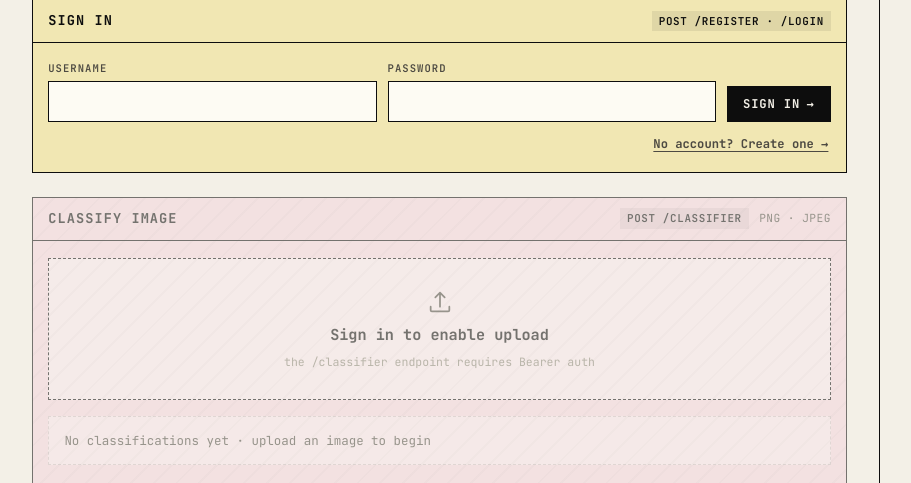
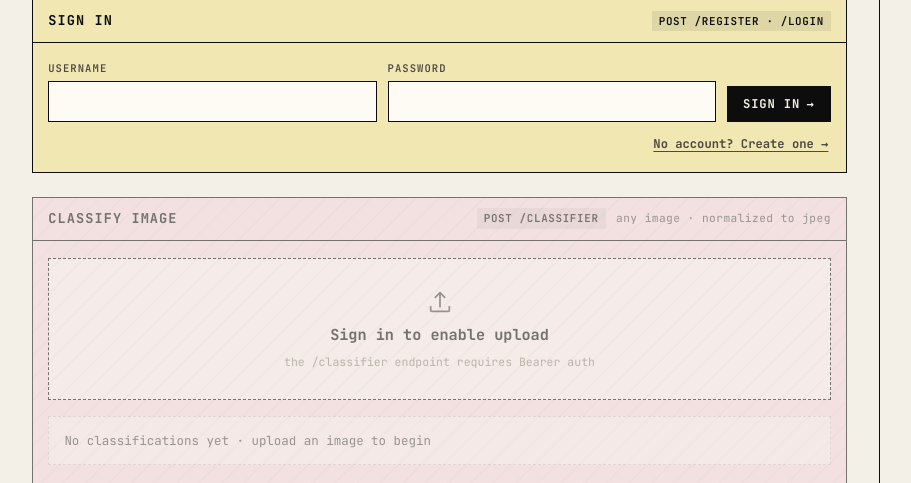
Before and after one commit to Wieder-Shahaf/picture-server, a Flask app: page / in a window 1280 px wide. Shown: the part 230-713 px from the top of the page, without its empty margins (0-911 px from the left). Run offline with Flask 3, Linux system fonts and the light colour scheme; parts of the project's set-up code (start-up, migrations or seed data) failed here and were passed over.

Commit message:
Fix click-to-upload and accept all standard image formats
Click upload: the dropzone <label> wrapped a <input hidden> which became
display:none via the global [hidden] rule. Some browsers refuse to forward
label clicks to display:none inputs, so the file picker silently failed
while drag-and-drop kept working. Replace the hidden attribute with a
visually-hidden class (offscreen via position:absolute) and add an
explicit for="file" on the label so native label-input forwarding
works cross-browser. Drop the JS click handler that was double-firing
the chooser.

Multi-format: change accept to image/* and normalize client-side so the
server's strict .png/.jpeg contract still holds:
  - .png passthrough
  - .jpeg passthrough
  - .jpg renamed to .jpeg
  - webp / gif / bmp / heic / etc. transcoded via canvas to JPEG with
    alpha flattened to white
The preview meta line shows e.g. 'transcoded webp -> jpeg' so the
normalization is visible.

```diff
--- a/web/website/static/app.js
+++ b/web/website/static/app.js
@@ -123,8 +123,8 @@
     const dzt = $("[data-dz-title]");
     const dzs = $("[data-dz-sub]");
     if (authed) {
-      dzt.textContent = "Drop a PNG or JPEG";
-      dzs.textContent = "or click to browse · must end in .png or .jpeg";
+      dzt.textContent = "Drop or click to upload an image";
+      dzs.textContent = "png · jpg · jpeg · webp · gif · bmp · others are transcoded to jpeg";
     } else {
       dzt.textContent = "Sign in to enable upload";
       dzs.textContent = "the /classifier endpoint requires Bearer auth";
@@ -235,22 +235,77 @@
     if (n < 1024 * 1024) return `${(n / 1024).toFixed(1)} KB`;
     return `${(n / 1024 / 1024).toFixed(2)} MB`;
   }
-  function loadFile(f) {
+
+  function readDataURL(file) {
+    return new Promise((resolve, reject) => {
+      const r = new FileReader();
+      r.onload = () => resolve(r.result);
+      r.onerror = () => reject(new Error("read failed"));
+      r.readAsDataURL(file);
+    });
+  }
+  function loadImageEl(src) {
+    return new Promise((resolve, reject) => {
+      const img = new Image();
+      img.onload = () => resolve(img);
+      img.onerror = () => reject(new Error("decode failed"));
+      img.src = src;
+    });
+  }
+  /**
+   * Normalize the file to something the server accepts (interface.md mandates
+   * .png or .jpeg). .jpg gets renamed; anything else gets canvas-transcoded
+   * to JPEG.  Returns the normalized File (may be the original).
+   */
+  async function normalizeForServer(file) {
+    const lowName = (file.name || "image").toLowerCase();
+    if (file.type === "image/png"  && lowName.endsWith(".png"))  return { file, note: null };
+    if (file.type === "image/jpeg" && lowName.endsWith(".jpeg")) return { file, note: null };
+    if (file.type === "image/jpeg" && lowName.endsWith(".jpg")) {
+      const renamed = new File([file], lowName.replace(/\.jpg$/i, ".jpeg"), { type: "image/jpeg" });
+      return { file: renamed, note: "renamed .jpg → .jpeg" };
+    }
+    // Everything else: transcode to JPEG via canvas
+    const dataUrl = await readDataURL(file);
+    const img = await loadImageEl(dataUrl);
+    const canvas = document.createElement("canvas");
+    canvas.width  = img.naturalWidth || img.width;
+    canvas.height = img.naturalHeight || img.height;
+    const ctx = canvas.getContext("2d");
+    ctx.fillStyle = "#fff";              // flatten alpha to white
+    ctx.fillRect(0, 0, canvas.width, canvas.height);
+    ctx.drawImage(img, 0, 0);
+    const blob = await new Promise((resolve, reject) => {
+      canvas.toBlob((b) => (b ? resolve(b) : reject(new Error("toBlob failed"))), "image/jpeg", 0.92);
+    });
+    const base = (file.name || "image").replace(/\.[^.]+$/, "") || "image";
+    const out = new File([blob], `${base}.jpeg`, { type: "image/jpeg" });
+    const origFmt = (file.type || lowName.split(".").pop() || "unknown").replace("image/", "");
+    return { file: out, note: `transcoded ${origFmt} → jpeg` };
+  }
+
+  async function loadFile(f) {
     if (!f) return;
-    const okType = f.type === "image/png" || f.type === "image/jpeg";
-    const okName = /\.(png|jpeg)$/i.test(f.name);
-    if (!okType || !okName) {
-      renderResults([], `only .png / .jpeg accepted (got "${f.name}")`, true);
+    if (!f.type || !f.type.startsWith("image/")) {
+      renderResults([], `not an image (got "${f.name || f.type}")`, true);
       return;
     }
-    state.file = f;
+    let normalized;
+    try {
+      normalized = await normalizeForServer(f);
+    } catch (e) {
+      renderResults([], `couldn't decode ${f.name}: ${e.message}`, true);
+      return;
+    }
+    state.file = normalized.file;
     stagedEl.hidden = false;
     cardUpload.classList.add("has-staged");
-    previewName.textContent = f.name;
-    previewSize.textContent = fmtBytes(f.size);
+    previewName.textContent = normalized.file.name;
+    const noteSuffix = normalized.note ? ` · ${normalized.note}` : "";
+    previewSize.textContent = fmtBytes(normalized.file.size) + noteSuffix;
     const reader = new FileReader();
     reader.onload = (e) => (previewImg.src = e.target.result);
-    reader.readAsDataURL(f);
+    reader.readAsDataURL(normalized.file);
   }
   function clearStagedFile() {
     state.file = null;
@@ -261,7 +316,8 @@
     previewSize.textContent = "";
     fileInput.value = "";
   }
-  dz.addEventListener("click", () => { if (state.token) fileInput.click(); });
+  // <label> wrapping <input type="file"> opens the file dialog natively on click.
+  // We only need a keyboard handler so the focusable label responds to Enter/Space.
   dz.addEventListener("keydown", (e) => {
     if ((e.key === "Enter" || e.key === " ") && state.token) {
       e.preventDefault(); fileInput.click();
--- a/web/website/static/styles.css
+++ b/web/website/static/styles.css
@@ -38,6 +38,15 @@
 
 * { box-sizing: border-box; }
 [hidden] { display: none !important; }
+.visually-hidden {
+  position: absolute !important;
+  width: 1px; height: 1px;
+  padding: 0; margin: -1px;
+  overflow: hidden;
+  clip: rect(0,0,0,0);
+  white-space: nowrap;
+  border: 0;
+}
 html, body { margin: 0; padding: 0; background: var(--bg); color: var(--fg); }
 body {
   font-family: var(--mono);
--- a/web/website/templates/index.html
+++ b/web/website/templates/index.html
@@ -103,20 +103,20 @@
         <h2 class="card-title" id="card-upload-h">CLASSIFY IMAGE</h2>
         <div class="card-actions">
           <code class="endpoint-tag">POST /classifier</code>
-          <span class="card-meta">PNG · JPEG</span>
+          <span class="card-meta">any image · normalized to jpeg</span>
         </div>
       </div>
 
       <div class="card-body">
         <!-- Dropzone (full-size when empty, slim when a file is staged) -->
-        <label class="dropzone" id="dropzone" tabindex="0">
-          <input type="file" id="file" accept="image/png,image/jpeg" hidden>
+        <label class="dropzone" id="dropzone" tabindex="0" for="file">
+          <input type="file" id="file" name="file" accept="image/*" class="visually-hidden">
           <svg viewBox="0 0 24 24" class="dz-icon" width="28" height="28" aria-hidden="true">
             <path fill="none" stroke="currentColor" stroke-width="1.5" stroke-linejoin="round" stroke-linecap="round"
               d="M4 16v3a1 1 0 0 0 1 1h14a1 1 0 0 0 1-1v-3M12 4v12m0-12-4 4m4-4 4 4"/>
           </svg>
-          <span class="dz-title" data-dz-title>Drop a PNG or JPEG</span>
-          <span class="dz-sub"   data-dz-sub>or click to browse · must end in .png or .jpeg</span>
+          <span class="dz-title" data-dz-title>Drop or click to upload an image</span>
+          <span class="dz-sub"   data-dz-sub>png · jpg · jpeg · webp · gif · bmp · others are transcoded to jpeg</span>
         </label>
 
         <!-- Staged file -->
```
Also changed, not shown: tests/_e2e_screens/v4_multiformat.png (added), tests/_e2e_screens/v5_classified.png (added), tests/_e2e_screens/v5_loggedout.png (added).
